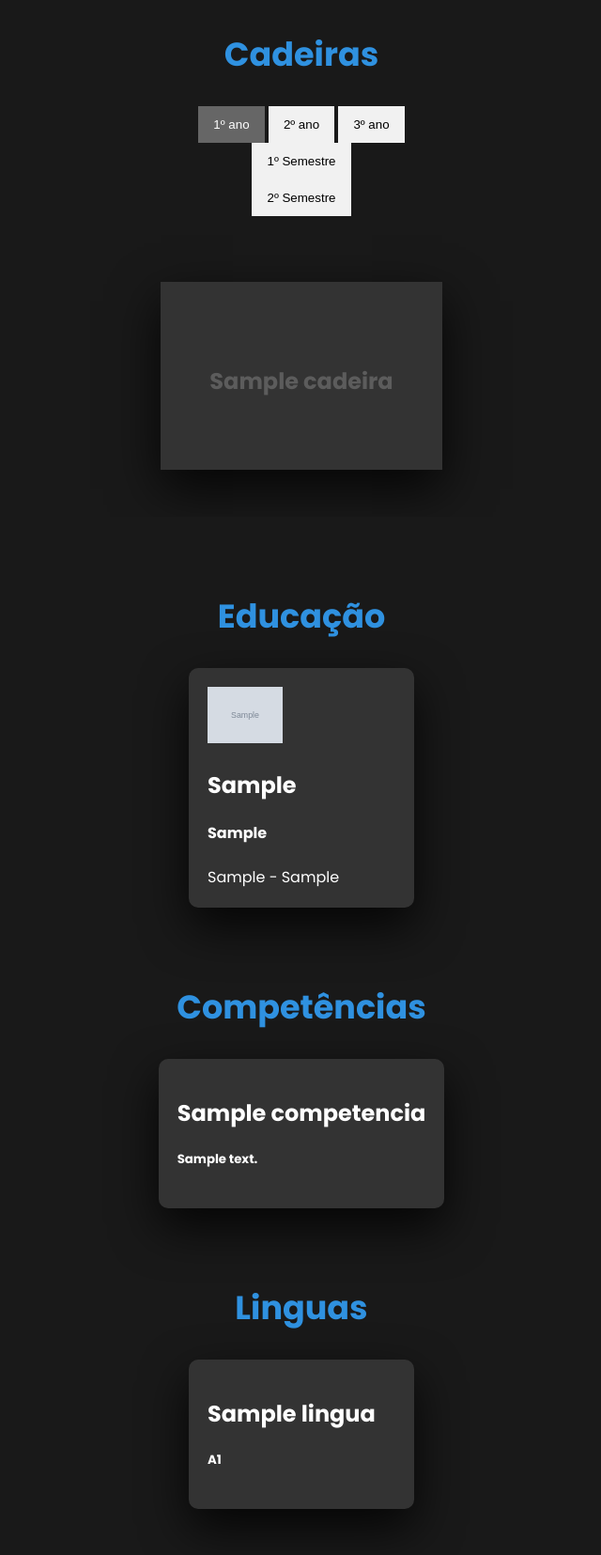
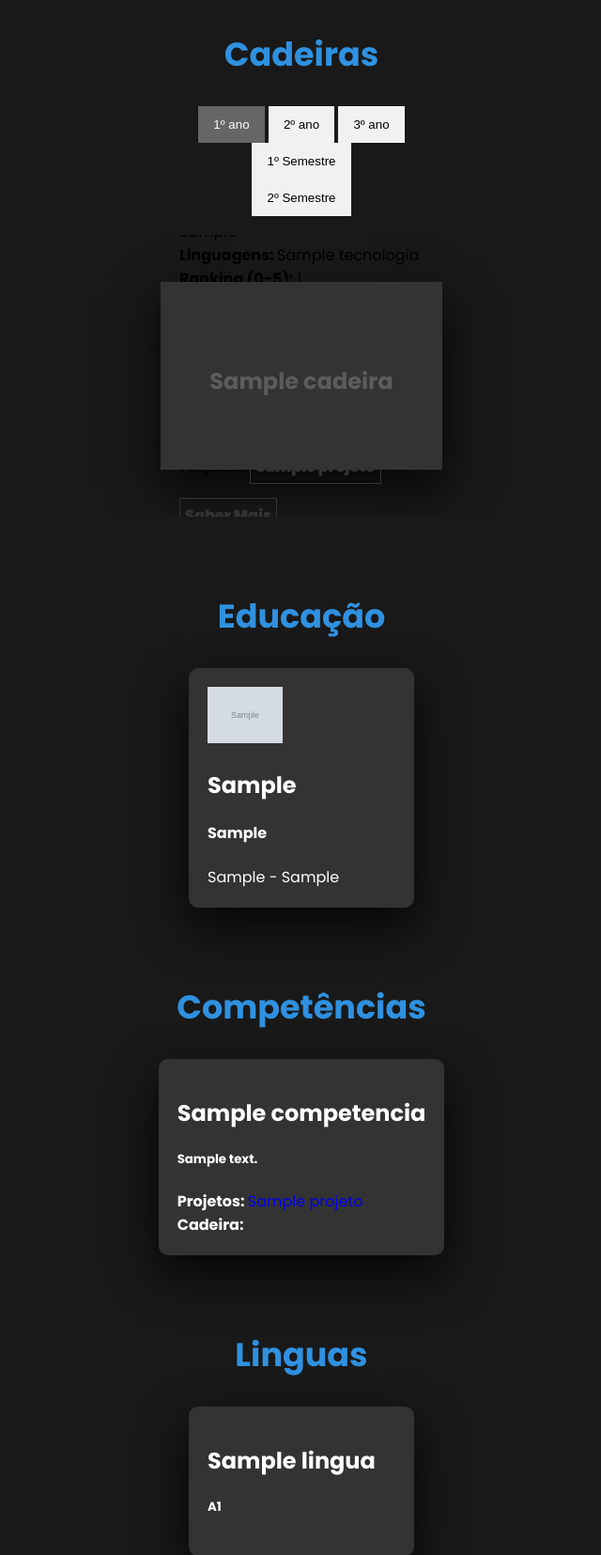
Before and after one commit to tiagoagueda240/portfolio-web, a Django app: page /sobre-mim in a window 1280 px wide. Shown: the part 488-2143 px from the top of the page at 94% size, without its empty margins (319-959 px from the left). Run offline with Django 4.2, Linux system fonts and the light colour scheme; tables that the repository leaves empty hold one stand-in row (values such as "Sample post"); grey boxes marked "Sample" are stand-in pictures; parts of the project's set-up code (start-up, migrations or seed data) failed here and were passed over; some libraries are stand-ins or nearby versions.

Commit message:
atualizaçao

```diff
--- a/portfolio/templates/portfolio/sobre-mim.html
+++ b/portfolio/templates/portfolio/sobre-mim.html
@@ -44,7 +44,12 @@
         <div class="face face2">
             <div class="content">
                 <p>{{cadeira.topicosAbordados}}</p>
-                    <a href="{{cadeira.link}}">Saber Mais</a>
+                <p><b>Linguagens: </b>{% for lingua in cadeira.linguagens.all %}{{lingua.nome}} {% endfor %}</p>
+                <p><b>Ranking (0-5): </b>{{cadeira.ranking}}</p>
+                <p><b>Professor Teórica: </b><a href="{{cadeira.docente_teorica.link_lusofona}}"> <i>{{cadeira.docente_teorica.nome}}</i></a></p>
+                <p><b>Professores Práticas: </b>{% for docentePratica in cadeira.docentes_praticas.all %}<a href="{{docentePratica.link_lusofona}}"> {{docentePratica.nome}}; </a> {% endfor %}</p>
+                <p><b>Projetos: </b>{% for projeto in cadeira.projetos.all %}<a href="{% url 'portfolio:projetos' %}"> {{projeto.titulo}}</a> {% endfor %}</p>
+                <a href="{{cadeira.link}}">Saber Mais</a>
             </div>
         </div>
     </div>
@@ -75,6 +80,9 @@
     <div class="caixa">
         <h2 class="titulo">{{competencia.titulo}}</h2>
         <h5 class="descricao">{{competencia.descricao}}</h5>
+        <p><b>Projetos: </b>{% for projeto in competencia.projetos.all %} <a href="{% url 'portfolio:projetos' %}"> {{projeto.titulo}}</a> {% endfor %}</p>
+        <p><b>Cadeira: </b>{% for cadeira in competencia.cadeira.all %} <a href="{{cadeira.link_cadeira}}">{{cadeira.nome}};</a> {% endfor %}</p>
+
     </div>
     {% endfor %}
 </section>
```
